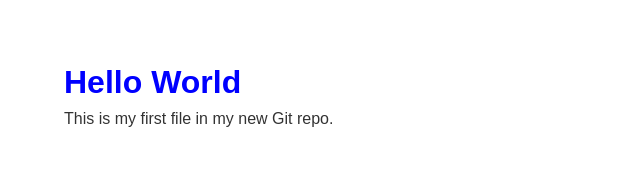
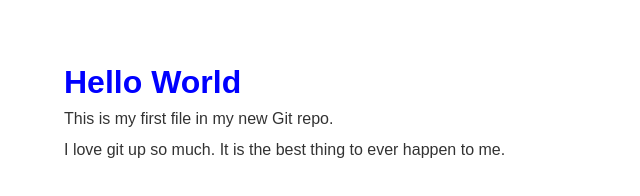
Before and after one commit to techowlgee/simple-test, a plain HTML site: page index.html in a window 1280 px wide. Shown: the whole page, without its empty margins (0-640 px from the left). Drawn offline with Linux system fonts and the light colour scheme.

Commit message:
Updated inex.html with a new file

```diff
--- a/index.html
+++ b/index.html
@@ -9,5 +9,6 @@
 <body>
     <h1>Hello World</h1>
     <p>This is my first file in my new Git repo.</p>
+    <p>I love git up so much. It is the best thing to ever happen to me.</p>
 </body>
 </html>
```
